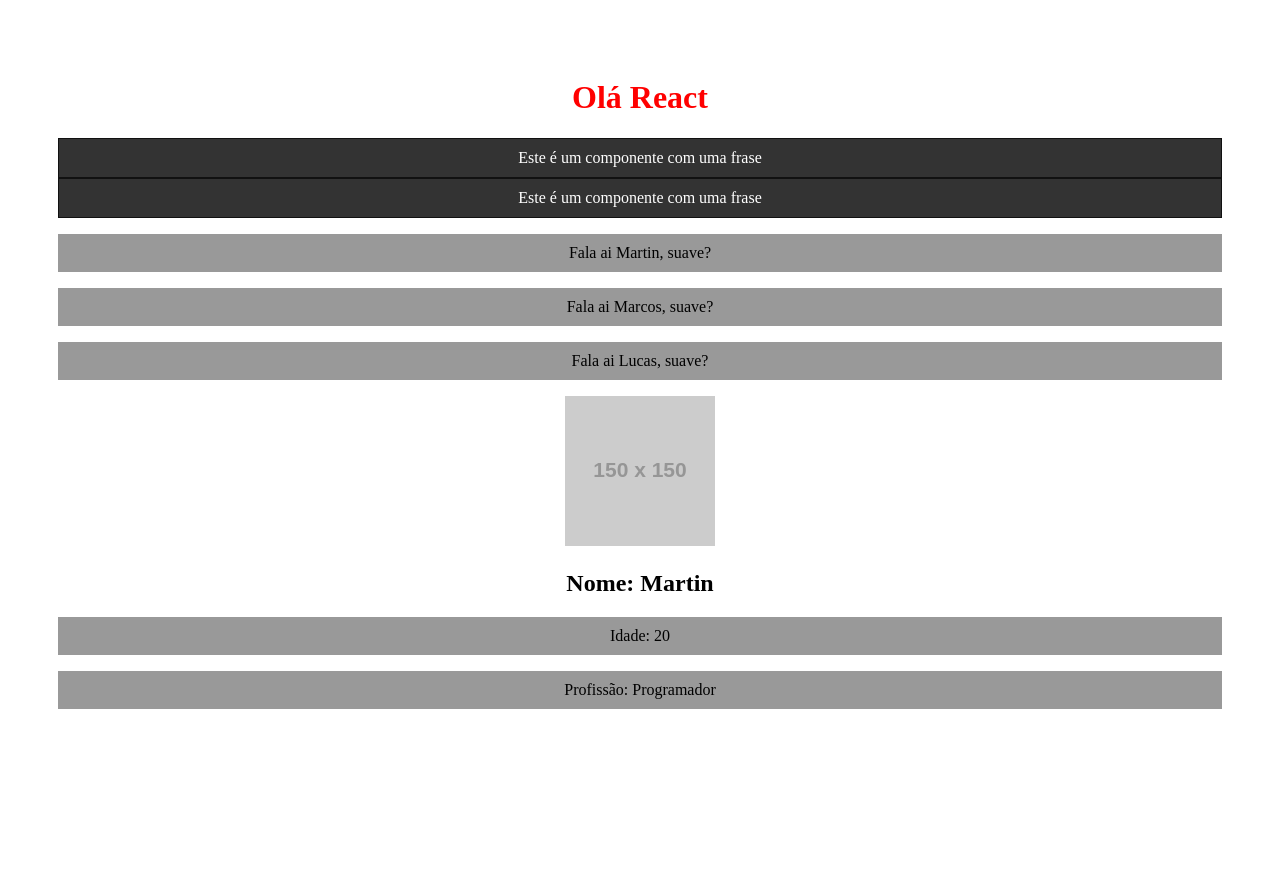
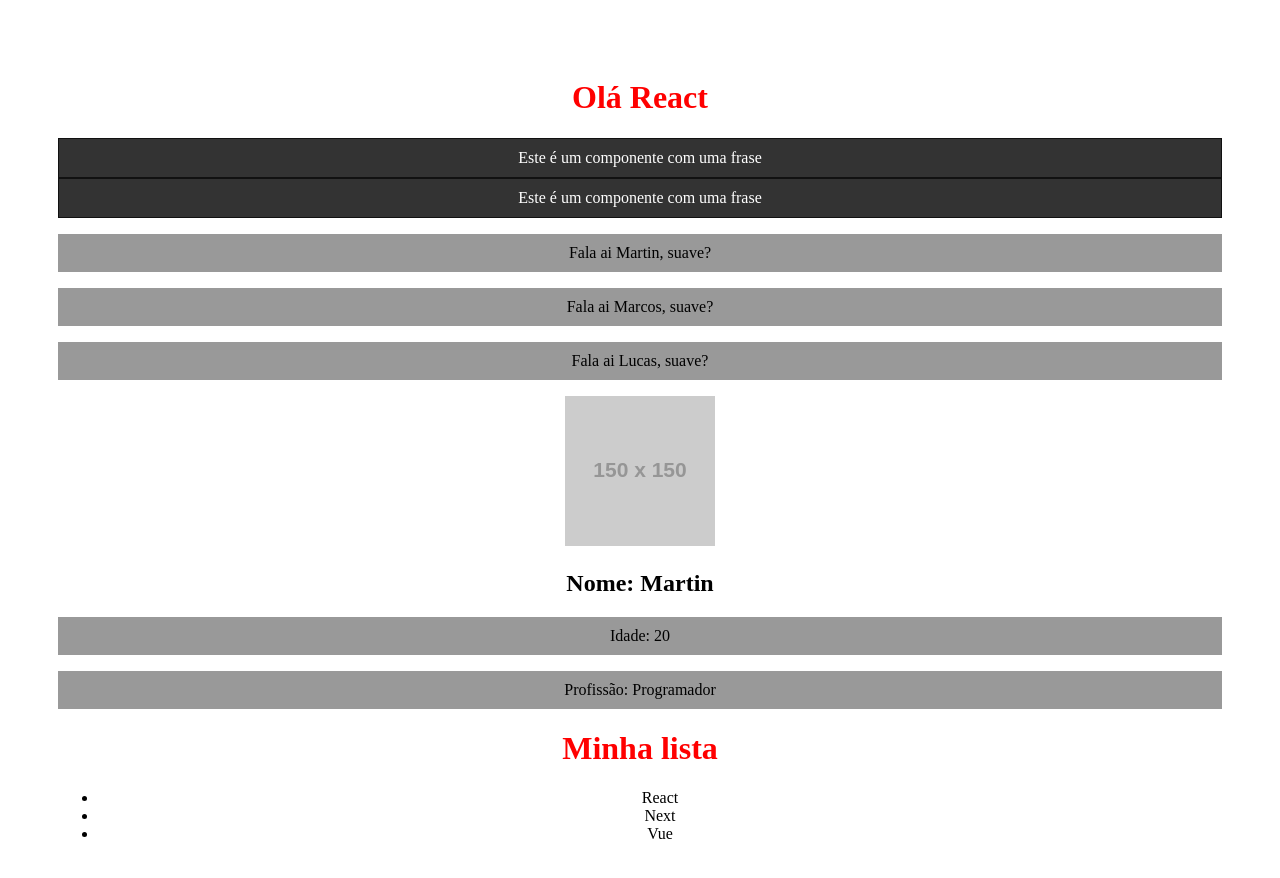
Before and after one commit to mdaadsilva/cursoReact, a React (Create React App) app: page / in a window 1280 px wide. Shown: the top 878 px of the page. Before the commit the page ends 800 px from the top, so only its background shows below. Built offline with nearby package versions, Linux system fonts and the light colour scheme.

Commit message:
feat: Utilizando React Fragments

```diff
--- a/src/App.js
+++ b/src/App.js
@@ -3,6 +3,7 @@
 import SayMyName from './components/SayMyName';
 import Frase from './components/Frase';
 import Pessoa from './components/Pessoa';
+import List from './components/List';
 
 function App() {
 
@@ -18,6 +19,7 @@
       <SayMyName nome="Marcos"/>
       <SayMyName nome={nome}/>
       <Pessoa nome="Martin" idade="20" profissao="Programador" foto="https://via.placeholder.com/150"/>
+      <List />
     </div>
   )
 }
--- /dev/null
+++ b/src/components/Item.js
@@ -0,0 +1,8 @@
+function Item(props) {
+    return (
+        <>
+            <li>{props.marca}</li>
+        </>
+    );
+}
+export default Item;
--- /dev/null
+++ b/src/components/List.js
@@ -0,0 +1,15 @@
+import Item from "./Item";
+function List(){
+    return(
+        <>
+            <h1>Minha lista</h1>
+            <ul>
+               <Item marca="React"/>
+               <Item marca="Next"/>
+                <Item marca="Vue"/>
+            </ul>
+        </>
+    )
+}
+
+export default List;
--- a/src/index.css
+++ b/src/index.css
@@ -1,5 +1,6 @@
 body {
   padding: 50px;
+  padding-bottom: 500px;
   background-color: efefef;
 }
 
```
